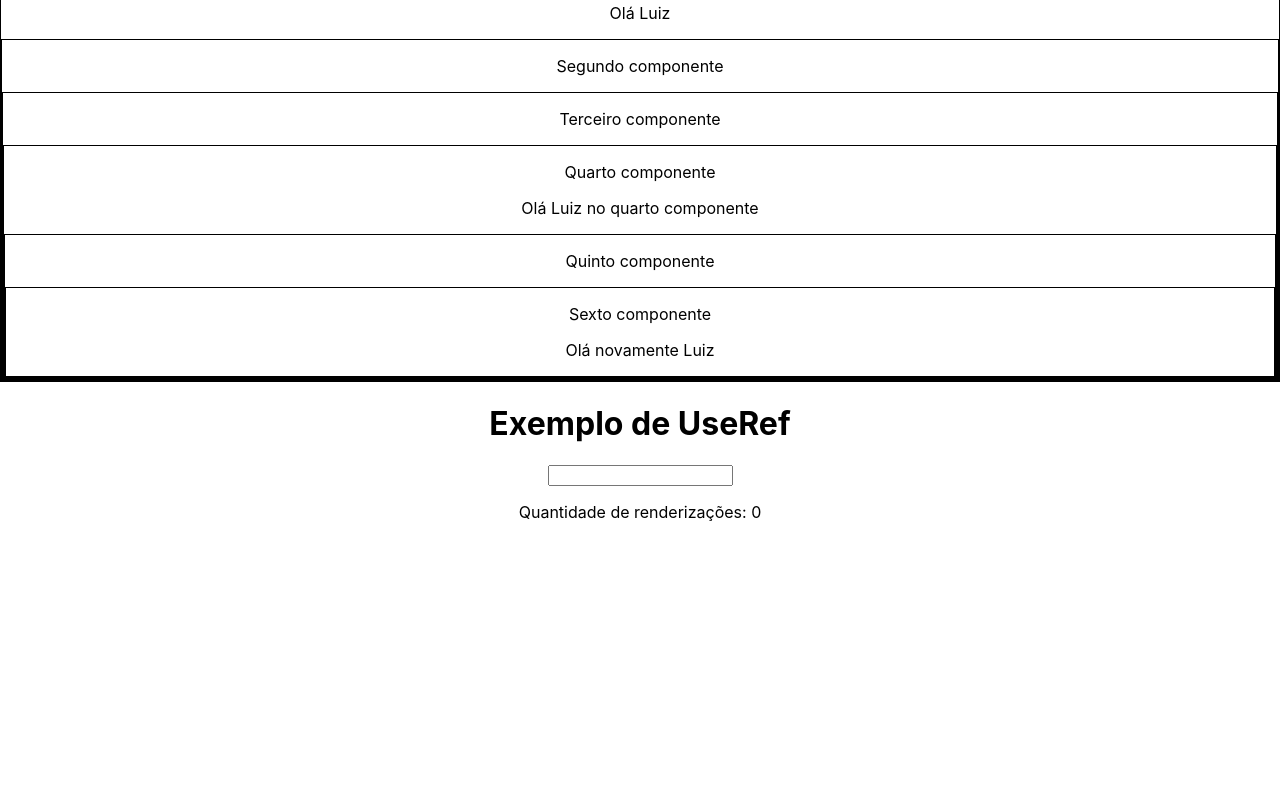
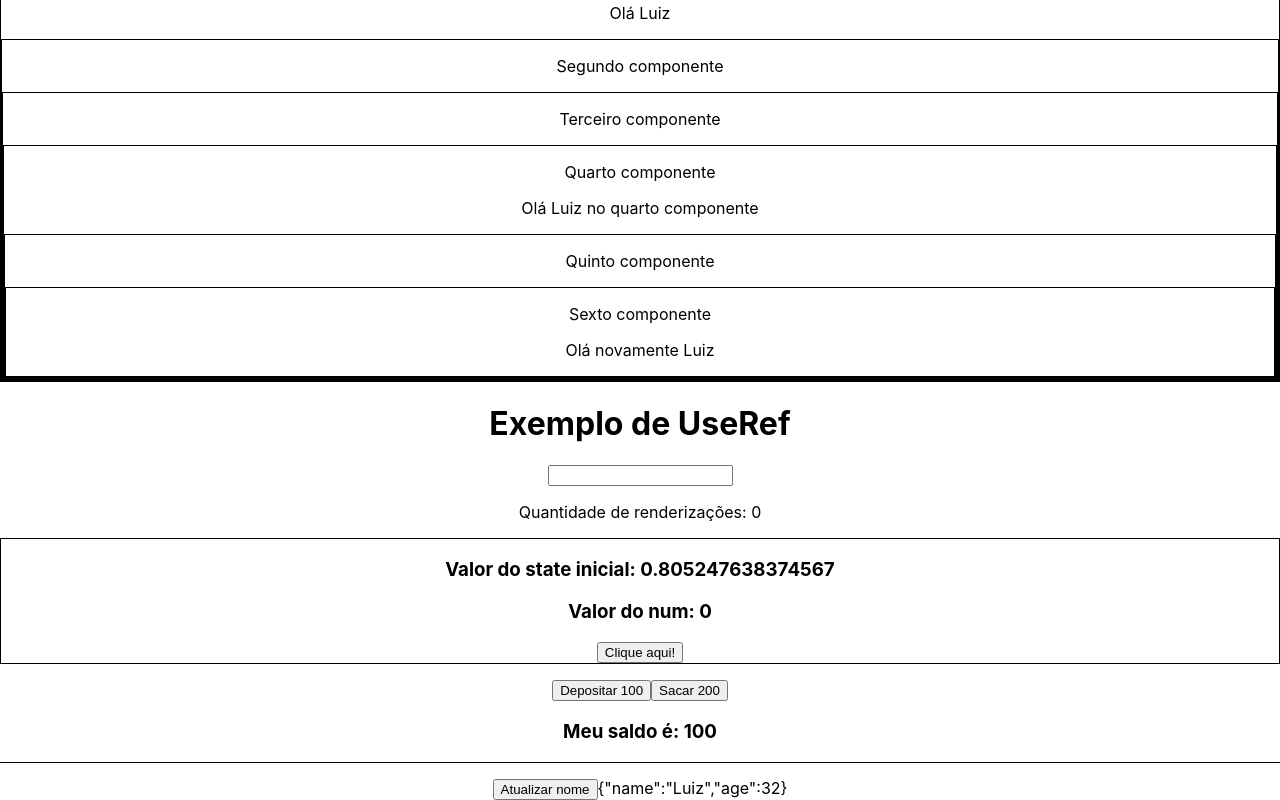
Before and after one commit to Luiz719/Dio-Web, a React (Create React App) app in the folder React/meu_site_react/: page / in a window 1280 px wide. Shown: the part 1512-2312 px from the top of the page. Before the commit the page ends 2050 px from the top, so only its background shows below. Built offline with nearby package versions, Linux system fonts and the light colour scheme.

Commit message:
Testes com LazyFunction e PrevState

```diff
--- a/React/meu_site_react/src/App.js
+++ b/React/meu_site_react/src/App.js
@@ -14,7 +14,9 @@ import UseEffectClass from './components/UseEffectClass'
 import UseEffectFunction from './components/UseEffectFunction';
 import UseContext from './components/UseContext'
 import UseRef from './components/UseRef';
-
+import LazyFunction from './components/LazyFunction';
+import SetStateFunctionPrev from './components/SetStateFunctionPrev';
+import PrevState from './components/PrevState';
 
 function App() {
   return (
@@ -38,6 +40,11 @@ function App() {
       <UseContext />
       <UseRef />
     </div>
+    <div className="App">
+      <LazyFunction/>
+      <PrevState/>
+      <SetStateFunctionPrev/>
+    </div>
    </div>
   );
 }
--- /dev/null
+++ b/React/meu_site_react/src/components/LazyFunction.jsx
@@ -0,0 +1,23 @@
+import React, {useState} from 'react';
+
+function counter(){
+    return Math.random();
+}
+
+export default function LazyFunction(){
+    //chama a função apenas uma vez
+    const [myState, setMyState] = useState(counter());
+    const [num, setNum] = useState(0);
+    return (
+        <div style={{border: '1px solid', marginBottom: '15px'}}>
+            <h3>Valor do state inicial: {myState}</h3>
+            <h3>Valor do num: {num}</h3>
+            <button
+                onClick={
+                    () => setNum(num + 1)
+                }>
+                Clique aqui!
+            </button>
+        </div>
+    )
+}
--- /dev/null
+++ b/React/meu_site_react/src/components/PrevState.jsx
@@ -0,0 +1,23 @@
+import React, {useState} from 'react'
+
+export default function PrevState(){
+    const [balance, setBalance] = useState(100)
+    //Atualiza o estado com o valor correto
+    const deposit = () =>{
+        setTimeout(() =>{
+            //setBalance(balance + 100) //atualiza com o estado desatualizado
+            //prevState armazena o último estado atualizado, independente da ordem de chamada
+            setBalance((prevState) => prevState + 100)
+        },3000)
+    }
+    return(
+        <div style={{borderBottom: '1px solid', marginBottom: '15px'}}>
+            <button onClick={deposit}>Depositar 100</button>
+            <button
+                onClick={() => setBalance(balance - 200)}>
+                Sacar 200
+            </button>
+            <h3>Meu saldo é: {balance}</h3>
+        </div>
+    )
+}
--- /dev/null
+++ b/React/meu_site_react/src/components/SetStateFunctionPrev.jsx
@@ -0,0 +1,27 @@
+import React, {useState} from 'react'
+
+export default function SetStateFunctionPrev(){
+    const [state,setState] = useState({
+        name: 'Luiz',
+        age:32
+    })
+    return (
+        <div>
+            <button
+                //Atualizando uma propriedade do objeto e perdendo a outra
+                //onClick={() => setState({name:'Luiz Gonzaga'})}
+
+                //Realizando merge com estado anterior no componente de função
+                //Em classes, o setter já entra nesse estado
+                onClick={() => setState(
+                    prevState => {
+                        return {...prevState, name: 'Luiz Gonzaga'}
+                    }
+                )}>
+                Atualizar nome
+            </button>
+
+            {JSON.stringify(state)}
+        </div>
+    )
+}
```
